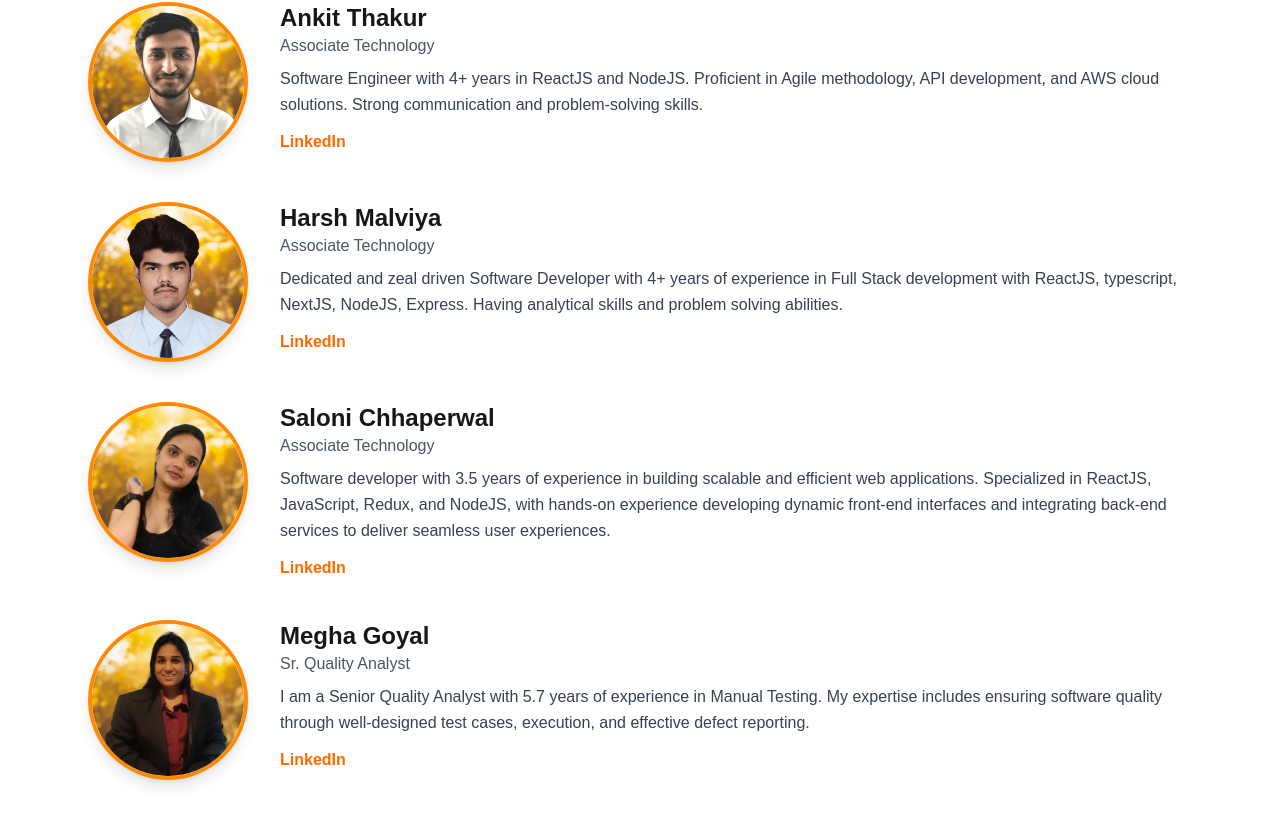
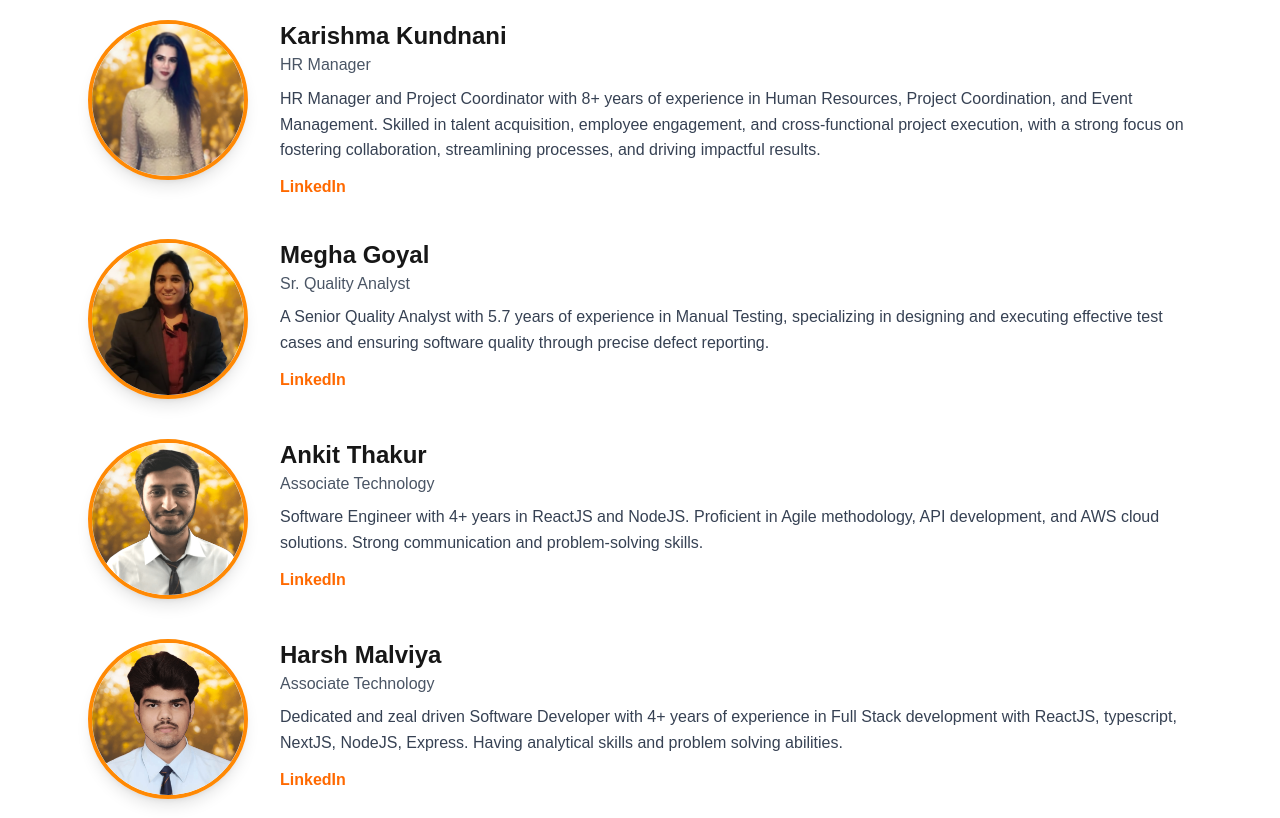
Before and after one commit to Vaishali2611-cdxy/Web_app_Codoxy, a Next.js app: page /team in a window 1280 px wide. Shown: the part 1110-1928 px from the top of the page. Built offline with nearby package versions, Linux system fonts and the light colour scheme.

Commit message:
Changes for responsive Web

```diff
--- a/src/app/career/page.tsx
+++ b/src/app/career/page.tsx
@@ -37,7 +37,7 @@ export default function Careers() {
       </section>
 
       {/* Application Form */}
-      <section className="bg-gradient-to-b from-white to-orange-50 py-8 sm:py-12">
+      <section className="bg-gradient-to-b from-white to-orange-50 py-8 sm:py-12 mb-5">
         <div className="mx-auto max-w-6xl px-4 sm:px-6">
           <p className="italic text-gray-700/90 max-w-3xl mb-6 sm:mb-8">
             Fill out the form below to apply for a position with us. We look forward to learning
--- a/src/app/components/Footer.tsx
+++ b/src/app/components/Footer.tsx
@@ -80,7 +80,7 @@ export default function Footer() {
               </Link>
             </li>
             <li className="flex items-center gap-3">
-              <Image src="/blog/query.png" alt="Post 2" width={70} height={150} className="rounded" />
+              <Image src="/blog/query.png" alt="Post 2" width={90} height={150} className="rounded" />
               <Link href="/blog/query-optimization" className="hover-area">
                 Mastering Query Optimization: An In-Depth Guide
               </Link>
--- a/src/app/components/HelpSection.tsx
+++ b/src/app/components/HelpSection.tsx
@@ -6,7 +6,7 @@ import React from "react";
 export default function HelpSection() {
    const router = useRouter();
   return (
-    <section className="flex items-center justify-center py-30 bg-gradient-to-b from-white to-orange-100">
+    <section className="flex items-center justify-center py-30 bg-gradient-to-b from-white to-orange-100 mb-5">
       <div className="bg-gray-100 rounded-3xl shadow-md px-8 py-12 max-w-4xl w-full text-center">
         {/* Heading */}
         <h2 className="text-3xl md:text-4xl font-bold text-gray-900 mb-4">
@@ -21,7 +21,7 @@ export default function HelpSection() {
         {/* Button */}
         <button
           onClick={() => router.push("/cont")}
-          className="bg-orange-500 hover:bg-orange-600 text-white font-semibold px-8 py-3 rounded-full shadow transition"
+          className="bg-orange-500 hover:bg-orange-600 text-white font-semibold px-7 py-3 rounded-full shadow transition"
         >
           CONTACT US
         </button>
--- a/src/app/cont/page.tsx
+++ b/src/app/cont/page.tsx
@@ -20,7 +20,7 @@ export default function ContactPage() {
 
     // show loading → success/error automatically
     await toast.promise(
-      fetch("/api/cont", {
+      fetch("/api/contact", {
         method: "POST",
         headers: { "Content-Type": "application/json" },
         body: JSON.stringify(formData),
--- a/src/app/globals.css
+++ b/src/app/globals.css
@@ -18,10 +18,13 @@
 *, *::before, *::after { box-sizing: border-box; min-width: 0; }
 html, body { min-height: 100%; max-width: 100%; overflow-x: hidden; }
 img, video, svg { max-width: 100%; height: auto; display: block; }
+
+/* ===== Typography ===== */
 h1 { font-size: clamp(1.6rem, 6vw, 2.75rem); line-height: 1.2; }
 h2 { font-size: clamp(1.25rem, 5vw, 2rem); line-height: 1.25; }
+p, li { font-size: clamp(0.875rem, 2.5vw, 1rem); line-height: 1.6; }
 
-/* Keep header above content (navbar uses Tailwind for show/hide) */
+/* Keep header above content */
 header { position: sticky; top: 0; z-index: 1000; }
 
 /* ===== Theme / body ===== */
@@ -32,18 +35,72 @@ body {
   background: #ffffff;
   color: var(--foreground);
   font-family: Arial, Helvetica, sans-serif;
+  font-size: 1rem;
 }
 
 /* ===== Utilities / small components ===== */
 .text-codoxyOrange { color: #FF5733; font-weight: bold; }
 
+/* ===== Contact button (untouched) ===== */
 .contact-btn {
-  display:inline-block; padding:12px 24px; font-size:16px; font-weight:700;
-  color:#fff; background:#f27522; border:0; border-radius:25px; text-decoration:none;
+  display:inline-block;
+  padding:12px 24px;
+  font-size:16px;
+  font-weight:700;
+  color:#fff;
+  background:#f27522;
+  border:0;
+  border-radius:25px;
+  text-decoration:none;
   transition: background-color .3s ease;
 }
 .contact-btn:hover { background:#a7a29b; }
 
+/* ===== View, Join-us, and general buttons ===== */
+.view-button, .btn, .join-us-btn {
+  display: inline-flex;
+  align-items: center;
+  justify-content: center;
+  padding: 12px 24px;
+  font-size: 16px;
+  font-weight: 700;
+  line-height: 1.2;
+  border-radius: 50px;
+  text-decoration: none;
+  cursor: pointer;
+  transition: background-color .3s ease;
+}
+
+/* Specific styles */
+.view-button {
+  border:2px solid #fff;
+  color: #fff;
+  box-sizing: border-box;
+  margin-left:auto;
+  background-color: #f27522;
+}
+.view-button:hover { background:#827c7c; }
+.btn:hover { transform: translateY(-1px); box-shadow: 0 8px 18px rgba(255,106,0,.28); }
+.btn:active { transform: translateY(0); box-shadow: 0 4px 10px rgba(255,106,0,.22); }
+.join-us-btn:hover { background:#e65c00; }
+
+/* Mobile adjustments for view, join-us, and general buttons */
+@media (max-width: 480px){
+  .view-button, .btn, .join-us-btn {
+    padding: 0.8rem 2rem;
+    font-size: 14px;
+    min-height: 44px;  /* ensures proper button height */
+    margin-top: auto;  /* pushes button to bottom */
+  }
+
+  /* Make container flex-column for proper stacking */
+  .card, .join-us-container, .wrap .card {
+    display: flex;
+    flex-direction: column;
+  }
+}
+
+/* ===== Section & background utilities ===== */
 .section-bg { background: linear-gradient(135deg, #f5f7fa 0%, #c3cfe2 100%); }
 .bg-contain { background-color:#d6cbe8; }
 .Bottom-transition { width:100%; background-color:#0000; background-image: linear-gradient(135deg,#E76C1B 0%,#DB61102E 100%); }
@@ -55,32 +112,15 @@ body {
   100% { transform: scale(1); }
 }
 
-.view-button{
-  line-height:30px; display:inline-block; padding:5px 25px; font-size:16px; font-weight:700;
-  border:2px solid #fff; color:#fff; background:#FF5733; border-radius:50px; text-decoration:none;
-  transition: background-color .3s ease; margin-left:auto; box-sizing:border-box;
-}
-.view-button:hover { background:#827c7c; }
-
-@theme inline {
-  --animate-scroll: scroll var(--animation-duration, 40s) var(--animation-direction, forwards) linear infinite;
-  @keyframes scroll { to { transform: translate(calc(-50% - 0.5rem)); } }
-}
-
-.footer-main { background:#f5f3f2; color:#333; padding:40px 0 20px; font-size:14px; }
-.hover-area:hover { color:#FF5733; }
-
-/* .no-scrollbar::-webkit-scrollbar { display:none; }
-.no-scrollbar { -ms-overflow-style:none; scrollbar-width:none; } */
-
-.custom-card { background: linear-gradient(to bottom,#f5f5f5,#f5c4a9); border:1px solid #f7eee5cb; }
-
 /* ===== “Join Us” section ===== */
 .join-us-section {
   background: linear-gradient(to bottom, #ffffff, #cbb9ac);
   border-radius: 0;
   box-shadow: 0 6px 20px rgba(0,0,0,.1);
+  width: 90%;
   max-width: 1200px;
+  margin: 0 auto;
+  padding: 2rem 1rem;
 }
 
 .join-us-container {
@@ -90,7 +130,7 @@ body {
 @media (min-width: 768px) { .join-us-container { flex-direction: row; padding: 0 3rem; } }
 
 .join-us-text { flex: 2; }
-.join-us-title { font-size: 2rem; font-weight: 700; margin-bottom: 1rem; border-left: 3px solid orange; padding-left: .5rem; }
+.join-us-title { font-size: clamp(1.5rem, 4vw, 2rem); font-weight: 700; margin-bottom: 1rem; border-left: 3px solid orange; padding-left: .5rem; }
 .join-us-description { color:#333; margin-bottom: 2rem; line-height:1.6; }
 
 .join-us-btn {
@@ -98,7 +138,6 @@ body {
   padding:.9rem 2rem; border-radius:50px; border:0; cursor:pointer;
   box-shadow:0 4px 12px rgba(255,102,0,.3); transition: background .3s ease;
 }
-.join-us-btn:hover { background:#e65c00; }
 
 .join-us-image-wrapper { flex:1; display:flex; justify-content:center; align-items:center; }
 .join-us-image-border {
@@ -108,18 +147,17 @@ body {
 }
 .join-us-image { border-radius:50%; width:100%; height:100%; object-fit:cover; }
 @media (max-width: 480px) { .join-us-image-border { width: 200px; height: 200px; } }
+@media (max-width: 360px) { .join-us-image-border { width: 150px; height: 150px; } }
 
-/* ===== CARDS (scoped so they don't fight the contact form) ===== */
-/* Use a wrapper like <div class="cards"> … <div class="card"> */
+/* ===== CARDS ===== */
 .cards .card { width: 100%; }
-@media (min-width: 768px)  { .cards .card { width: 45%; } }  /* 2-up */
-@media (min-width: 992px)  { .cards .card { width: 30%; } }  /* 3-up */
-@media (min-width: 1200px) { .cards .card { width: 25%; } }  /* 4-up */
+@media (min-width: 768px)  { .cards .card { width: 45%; } }
+@media (min-width: 992px)  { .cards .card { width: 30%; } }
+@media (min-width: 1200px) { .cards .card { width: 25%; } }
 
-/* ===== CONTACT FORM LAYOUT (scoped to .wrap) ===== */
-.wrap { max-width: 1220px; margin: 48px auto; padding: 0 24px; }
+/* ===== CONTACT FORM LAYOUT ===== */
+.wrap { max-width: 1220px; margin: 48px auto; padding: 0 1rem; }
 
-/* IMPORTANT: this overrides any generic .card widths above */
 .wrap .card {
   display: grid; grid-template-columns: 1fr 420px;
   min-height: 520px; background:#fff; border-radius:8px; overflow:hidden;
@@ -130,6 +168,7 @@ body {
 .formSide { background: var(--panel); padding: 36px 24px; }
 @media (min-width: 920px){ .formSide { padding: 48px 44px; } }
 
+/* Titles */
 .title {
   font-weight: 800; font-size: clamp(26px, 3vw, 40px); line-height: 1.2;
   margin: 0 0 28px; position: relative; padding-left: 18px; color: var(--text);
@@ -139,6 +178,7 @@ body {
   background: var(--line); border-radius: 4px;
 }
 
+/* Grid & fields */
 .grid2 { display: grid; grid-template-columns: 1fr 1fr; gap: 24px; margin-bottom: 24px; }
 .field { margin-bottom: 24px; }
 
@@ -177,9 +217,13 @@ input:focus, textarea:focus { border-color:#c8ccd2; box-shadow: 0 0 0 3px rgba(0
   .wrap .card { grid-template-columns: 1fr; min-height: unset; }
   .infoSide { order: -1; }
   .grid2 { grid-template-columns: 1fr; }
+  .formSide, .infoSide { padding: 24px 12px; }
 }
 
-/* Optional: if any overlay text is absolutely positioned, neutralize on phones */
+/* Extra small reset repeated */
+:root { --text:#0f172a; --muted:#6b7280; --border:#e5e7eb; --panel:#f3f4f6; --accent:#ff7a1a; }
+
+/* Optional: absolutely positioned overlay neutralization on phones */
 @media (max-width: 767.98px){
   .hero [class*="absolute"], .mission [class*="absolute"],
   .hero [class*="overlay"],  .mission [class*="overlay"],
@@ -190,6 +234,3 @@ input:focus, textarea:focus { border-color:#c8ccd2; box-shadow: 0 0 0 3px rgba(0
 
 /* Contact form background */
 .contact-form { background: #f0f1f2; }
-
-/* Extra small reset repeated (ok to keep) */
-:root { --text:#0f172a; --muted:#6b7280; --border:#e5e7eb; --panel:#f3f4f6; --accent:#ff7a1a; }
--- a/src/app/team/page.tsx
+++ b/src/app/team/page.tsx
@@ -11,7 +11,7 @@ const teamMembers = [
     name: "Pankaj Sharma",
     role: "Global Delivery Manager",
     image: "/team/Pankaj.png",
-    linkedin: "https://www.linkedin.com/in/niraj",
+    linkedin: "https://www.linkedin.com/in/pankajsharma987/",
     profileUrl: "team/PankajSharma",
     about:
       "Experienced IT Consultant with 15 years of expertise in project management, agile implementation, and QA automation. Passionate about technology and fostering inclusive work environments.",
@@ -20,7 +20,7 @@ const teamMembers = [
     name: "Tarun Thakur",
     role: "Technology Lead",
     image: "/team/Tarun.png",
-    linkedin: "https://www.linkedin.com/in/niraj",
+    linkedin: "https://www.linkedin.com/in/tarun-thakur-8b688352/",
     profileUrl: "team/TarunThakur",
     about:
       "Experienced Software Engineer with 8+ years in ReactJS and front-end technologies. Skilled in Agile methodology, developing scalable components, and managing deliverables in tight deadlines.",
@@ -29,17 +29,17 @@ const teamMembers = [
     name: "Rajiv Shrivastava",
     role: "Sr. Associate Technology",
     image: "/team/rajiv.webp",
-    linkedin: "https://www.linkedin.com/in",
+    linkedin: "https://www.linkedin.com/in/rajiv-shrivastav-599b839b/",
     profileUrl: "team/RajivShrivastava",
     about:
-      "I love application programming and web development. I'm passionate about travel, a food lover, and a yoga enthusiast.",
+      "Senior Associate – Technology with 8.5 years of experience in application programming and web development. Skilled in JavaScript, React, UI design, HTML, CSS, Git, and CI/CD pipelines, Rajiv excels at building responsive and user-focused solutions while collaborating effectively in Agile environments.",
   },
 
   {
     name: "Niraj Yadav",
     role: "Sr. Associate Technology",
     image: "/team/Niraj.png",
-    linkedin: "https://www.linkedin.com/in/niraj",
+    linkedin: "https://www.linkedin.com/in/niraj-yadav-478a1b11b/",
     profileUrl: "team/#",
     about:
       "Software Engineer with 8+ years of experience in ReactJS, React Native, and NodeJS. Skilled in Agile methodology, API development, and third-party integrations.",
@@ -48,16 +48,34 @@ const teamMembers = [
     name: "Raghvendra Roy",
     role: "Associate Software Developer",
     image: "/team/Rahgvendra.png",
-    linkedin: "https://www.linkedin.com/in/niraj",
+    linkedin: "https://www.linkedin.com/in/raghvendra-roy-14120922b/",
     profileUrl: "team/#",
     about:
       "Experienced Software Engineer with 8+ years in ReactJS development. Skilled in Agile methodology, frontend performance, and cloud solutions.",
   },
   {
+    name: "Karishma Kundnani",
+    role: "HR Manager",
+    image: "/team/Karishma.png",
+    linkedin: "https://www.linkedin.com/in/karishma-kundnani-2922941ab/",
+    profileUrl: "team/#",
+    about:
+      "HR Manager and Project Coordinator with 8+ years of experience in Human Resources, Project Coordination, and Event Management. Skilled in talent acquisition, employee engagement, and cross-functional project execution, with a strong focus on fostering collaboration, streamlining processes, and driving impactful results.",
+  },
+  {
+    name: "Megha Goyal",
+    role: "Sr. Quality Analyst",
+    image: "/team/Megha.png",
+    linkedin: "https://www.linkedin.com/in/megha",
+    profileUrl: "team/#",
+    about:
+      "A Senior Quality Analyst with 5.7 years of experience in Manual Testing, specializing in designing and executing effective test cases and ensuring software quality through precise defect reporting.",
+  },
+  {
     name: "Ankit Thakur",
     role: "Associate Technology",
     image: "/team/Ankit.png",
-    linkedin: "https://www.linkedin.com/in/ankit",
+    linkedin: "https://www.linkedin.com/in/ankit-thakur-4b4bb2160/",
     profileUrl: "team/#",
     about:
       "Software Engineer with 4+ years in ReactJS and NodeJS. Proficient in Agile methodology, API development, and AWS cloud solutions. Strong communication and problem-solving skills.",
@@ -66,7 +84,7 @@ const teamMembers = [
     name: "Harsh Malviya",
     role: "Associate Technology",
     image: "/team/Harsh.png",
-    linkedin: "https://www.linkedin.com/in/harsh",
+    linkedin: "https://www.linkedin.com/in/harshmalviya/",
     profileUrl: "team/#",
     about:
       "Dedicated and zeal driven Software Developer with 4+ years of experience in Full Stack development with ReactJS, typescript, NextJS, NodeJS, Express. Having analytical skills and problem solving abilities.",
@@ -75,25 +93,16 @@ const teamMembers = [
     name: "Saloni Chhaperwal",
     role: "Associate Technology",
     image: "/team/saloni.webp",
-    linkedin: "https://www.linkedin.com/in",
+    linkedin: "https://www.linkedin.com/in/salonichhaperwal/",
     profileUrl: "team/#",
     about:
       "Software developer with 3.5 years of experience in building scalable and efficient web applications. Specialized in ReactJS, JavaScript, Redux, and NodeJS, with hands-on experience developing dynamic front-end interfaces and integrating back-end services to deliver seamless user experiences.",
   },
   {
-    name: "Megha Goyal",
-    role: "Sr. Quality Analyst",
-    image: "/team/Megha.png",
-    linkedin: "https://www.linkedin.com/in/megha",
-    profileUrl: "team/#",
-    about:
-      "I am a Senior Quality Analyst with 5.7 years of experience in Manual Testing. My expertise includes ensuring software quality through well-designed test cases, execution, and effective defect reporting.",
-  },
-  {
     name: "Ishita Verma",
     role: "Associate Software Developer",
     image: "/team/Ishita.png",
-    linkedin: "https://www.linkedin.com/in/ishita",
+    linkedin: "https://www.linkedin.com/in/ishita-verma-a32108256/",
     profileUrl: "team/#",
     about:
       "Experienced Software Engineer with 3+ years in ReactJS & NodeJS. Skilled in cloud solutions, API integration, and UI/UX design.",
@@ -102,7 +111,7 @@ const teamMembers = [
     name: "Yash Verma",
     role: "Associate Software Developer",
     image: "/team/Yash.png",
-    linkedin: "https://www.linkedin.com/in/yash-verma-761774167/",
+    linkedin: "https://www.linkedin.com/in/yash-v-761774167/",
     profileUrl: "team/#",
     about:
       "Experienced Software Engineer with 3+ years in ReactJS & NodeJS. Expert in Agile methodology, API development, and AWS cloud solutions.",
@@ -111,10 +120,10 @@ const teamMembers = [
     name: "Vaishali Lalwani",
     role: "Associate Software Developer",
     image: "/team/Vaishali.png",
-    linkedin: "https://www.linkedin.com/in/yash-verma-761774167/",
+    linkedin: "https://www.linkedin.com/in/vaishali-lalwani-99172a199/",
     profileUrl: "team/#",
     about:
-      " .NET Developer with 3 years of experience in ASP.NET Core, REST APIs, EF Core, MVC, and SQL Server.I also have hands-on expertise in React.js and Microsoft Azure for building scalable applications.",
+      " A .NET Developer with 3 years of experience in ASP.NET Core, REST APIs, EF Core, MVC, SQL Server, React.js, and Microsoft Azure. Skilled in building scalable and robust web applications.",
   },
   {
     name: "Naman Jagtap",
@@ -129,10 +138,10 @@ const teamMembers = [
     name: "Pawan Singh",
     role: "Associate Software Developer",
     image: "/team/Pawan.png",
-    linkedin: "www.linkedin.com/in/pawan-singh-a4b6b8225",
+    linkedin: "https://www.linkedin.com/in/pawan-singh-a4b6b8225/",
     profileUrl: "team/#",
     about:
-      "I’m a software developer who codes, travels, and loves a good chess match. Always up for an adventure, whether it’s a new project or a new place!",
+      "An Associate Software Developer with 1 year of experience, specializing in ReactJS, NextJS, NodeJS, MongoDB, and React Native. Passionate about building efficient, scalable web and mobile applications.",
   },
   {
     name: "Ayush Jadon",
```
Also changed, not shown: src/app/BlogCarousel/page.tsx (+26 -9 lines), src/app/Contact/page.tsx (deleted, +0 -140 lines), src/app/components/Navbar.tsx (+10 -18 lines), public/team/Karishma.png (added).
